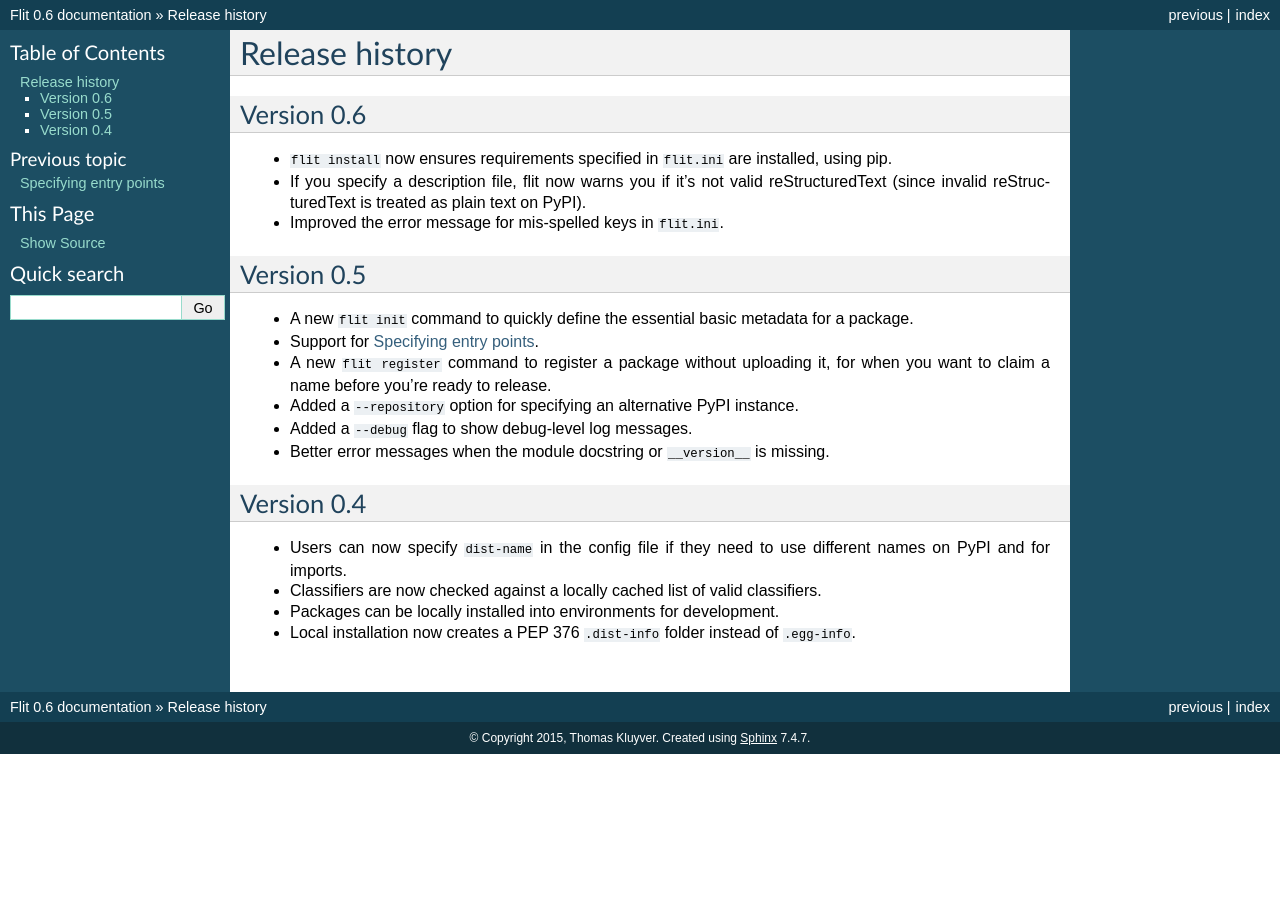
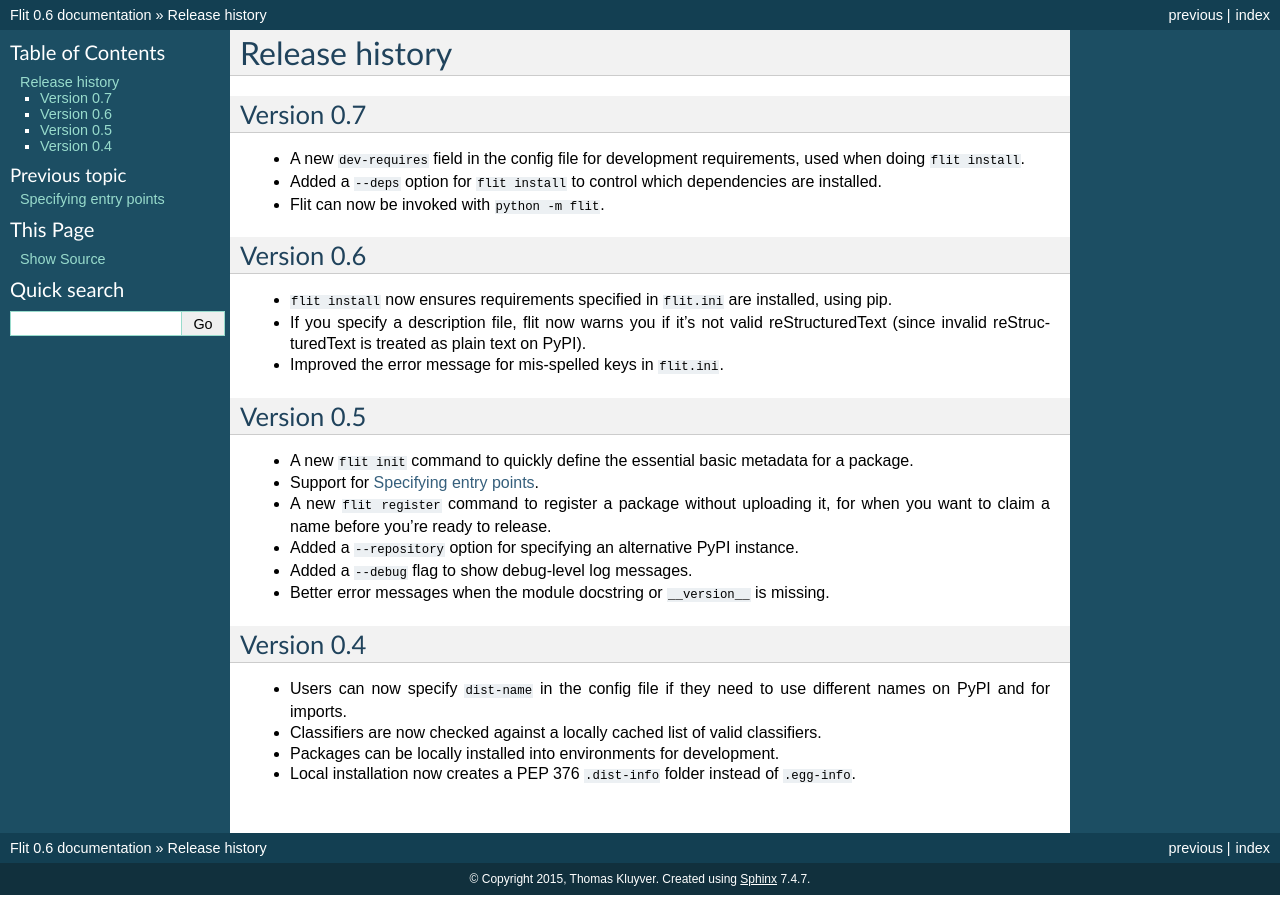
Before and after one commit to pypa/flit, a Sphinx documentation site: the page built from doc/history.rst, in a window 1280 px wide. Built offline with Sphinx 7.4.7, drawn with Linux system fonts in a browser that asks for light colours.

Commit message:
Update docs

```diff
--- a/doc/flit_ini.rst
+++ b/doc/flit_ini.rst
@@ -41,6 +41,12 @@
       requires = requests (>=2.6)
             configparser; python_version == '2.7'
 
+dev-requires
+  Packages that are required for development. This field is in the same format
+  as ``requires``.
+
+  These are not (yet) encoded in the wheel, but are used when doing
+  ``flit install``.
 description-file
   A path (relative to the .ini file) to a file containing a longer description
   of your package to show on PyPI. This should be written in `reStructuredText
--- a/doc/history.rst
+++ b/doc/history.rst
@@ -1,5 +1,14 @@
 Release history
 ===============
+
+Version 0.7
+-----------
+
+- A new ``dev-requires`` field in the config file for development requirements,
+  used when doing ``flit install``.
+- Added a ``--deps`` option for ``flit install`` to control which dependencies
+  are installed.
+- Flit can now be invoked with ``python -m flit``.
 
 Version 0.6
 -----------
```
